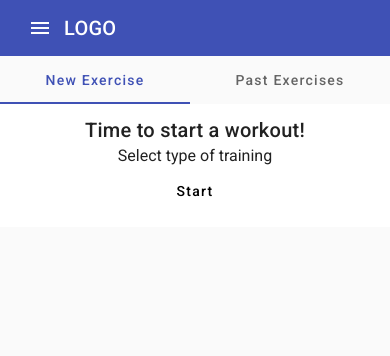
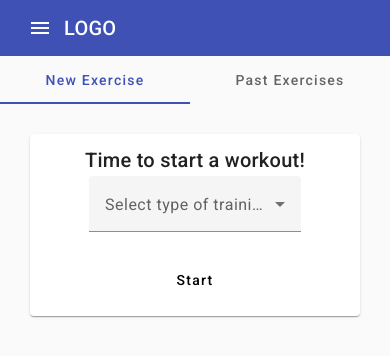
Before and after one commit to antrampa/fitness-tracker-2, an Angular app: page /training in a window 390 px wide. Shown: the top 356 px of the page. Built offline with nearby package versions, Linux system fonts and the light colour scheme.

Commit message:
Added select box into new training

```diff
--- a/src/app/material.module.ts
+++ b/src/app/material.module.ts
@@ -11,6 +11,7 @@ import { MatToolbarModule } from '@angular/material/toolbar';
 import { MatListModule } from '@angular/material/list';
 import { MatTabsModule } from '@angular/material/tabs';
 import { MatCardModule } from '@angular/material/card';
+import { MatSelectModule } from '@angular/material/select';
 
 @NgModule({
   declarations: [],
@@ -27,6 +28,7 @@ import { MatCardModule } from '@angular/material/card';
    MatListModule,
    MatTabsModule,
    MatCardModule,
+   MatSelectModule,
   ],
   exports: [
     MatButtonModule,
@@ -41,6 +43,7 @@ import { MatCardModule } from '@angular/material/card';
     MatListModule,
     MatTabsModule,
     MatCardModule,
+    MatSelectModule,
   ]
 })
 export class MaterialModule { }
--- a/src/app/training/new-training/new-training.component.html
+++ b/src/app/training/new-training/new-training.component.html
@@ -2,7 +2,23 @@
     <mat-card>
         <mat-card-title>Time to start a workout!</mat-card-title>
         <mat-card-content>
-            Select type of training
+            <mat-form-field appearance="fill">
+                <mat-label>Select type of training</mat-label>
+                <mat-select>
+                    <mat-option value="crunches">
+                        Crunches
+                    </mat-option>
+                    <mat-option value="touch-toes">
+                        Touch Toes
+                    </mat-option>
+                    <mat-option value="side-lunges">
+                        Side Lunges
+                    </mat-option>
+                    <mat-option value="burpees">
+                        Burpees
+                    </mat-option>
+                </mat-select>
+            </mat-form-field>
         </mat-card-content>
         <mat-card-actions>
             <button type="submit" mat-button>Start</button>
--- a/src/app/training/new-training/new-training.component.scss
+++ b/src/app/training/new-training/new-training.component.scss
@@ -1,4 +1,5 @@
 .new-training {
+    padding: 30px;
     display: flex;
     flex-direction: column;
     align-items: center;
@@ -10,3 +11,9 @@ mat-card {
     align-items: center;
     padding: 10px;
 }
+
+@media only screen and (max-width: 600px) {
+    mat-card {
+        width: 100%;
+    }
+}
```
